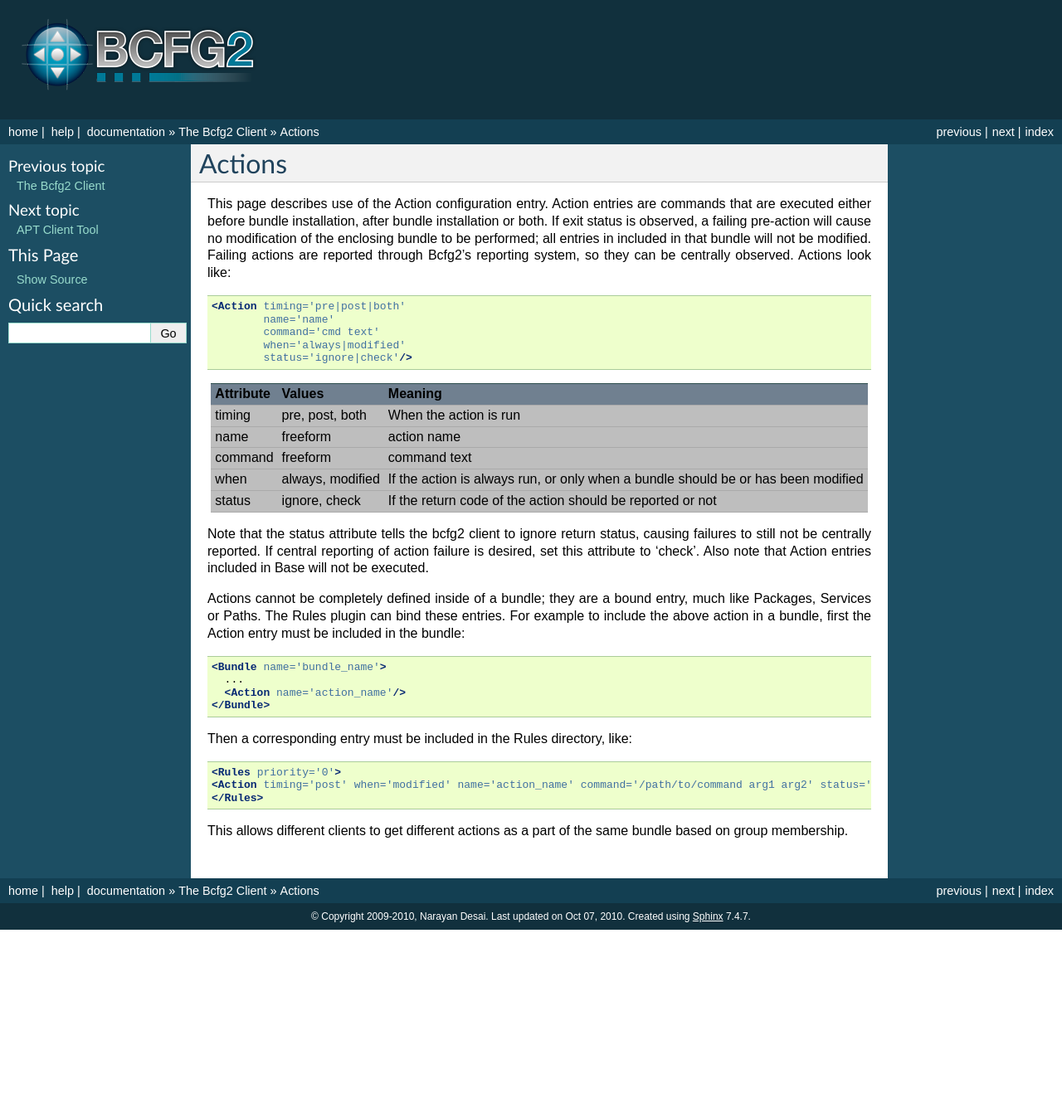
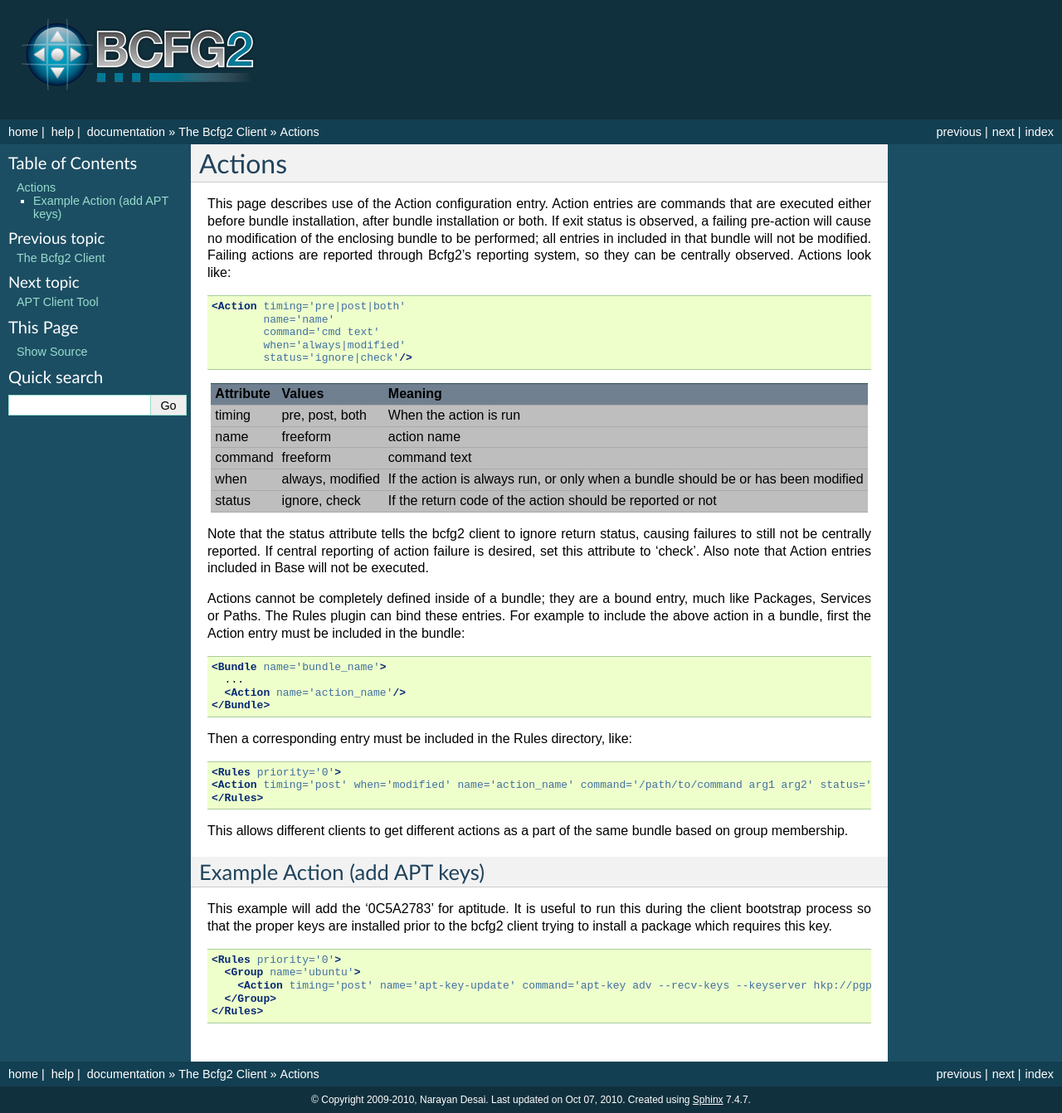
Before and after one commit to Bcfg2/bcfg2, a Sphinx documentation site: the page built from doc/client/tools/actions.txt, in a window 1280 px wide. Shown: the whole page at 83% size. Built offline with Sphinx 7.4.7, drawn with Linux system fonts in a browser that asks for light colours; before the commit the page ends 1121 px from its top, so only the background shows below that.

Commit message:
doc: Update some documentation from the trac wiki
Signed-off-by: Sol Jerome <sol.jerome@gmail.com>

git-svn-id: https://svn.mcs.anl.gov/repos/bcfg/trunk/bcfg2@6093 ce84e21b-d406-0410-9b95-82705330c041

```diff
--- a/doc/client/tools/actions.txt
+++ b/doc/client/tools/actions.txt
@@ -66,3 +66,19 @@ Then a corresponding entry must be included in the Rules directory, like:
 
 This allows different clients to get different actions as a part of the
 same bundle based on group membership.
+
+Example Action (add APT keys)
+=============================
+
+This example will add the '0C5A2783' for aptitude. It is useful to run
+this during the client bootstrap process so that the proper keys are
+installed prior to the bcfg2 client trying to install a package which
+requires this key.
+
+.. code-block:: xml
+
+    <Rules priority='0'>
+      <Group name='ubuntu'>
+        <Action timing='post' name='apt-key-update' command='apt-key adv --recv-keys --keyserver hkp://pgp.mit.edu 0C5A2783' when='modified' status='check'/>
+      </Group>
+    </Rules>
--- a/doc/server/plugins/grouping/metadata.txt
+++ b/doc/server/plugins/grouping/metadata.txt
@@ -108,7 +108,7 @@ Additionally, the following properties can be specified:
 For detailed information on client authentication see :ref:`authentication`
 
 Metadata/groups.xml
--------------------
+===================
 
 The ``Metadata/groups.xml`` file contains Group and Profile
 definitions. Here's a simple ``Metadata/groups.xml`` file:
--- a/doc/server/plugins/structures/bundler/index.txt
+++ b/doc/server/plugins/structures/bundler/index.txt
@@ -155,7 +155,7 @@ Altsrc
    ../altsrc
 
 Examples
---------
+========
 
 In some cases, configuration files need to include the client's hostname
 in their name. The following template produces such a config file entry.
```
Also changed, not shown: doc/server/plugins/statistics/dbstats.txt (+8 -0 lines), doc/server/plugins/version/darcs.txt (added, +28 -0 lines).
